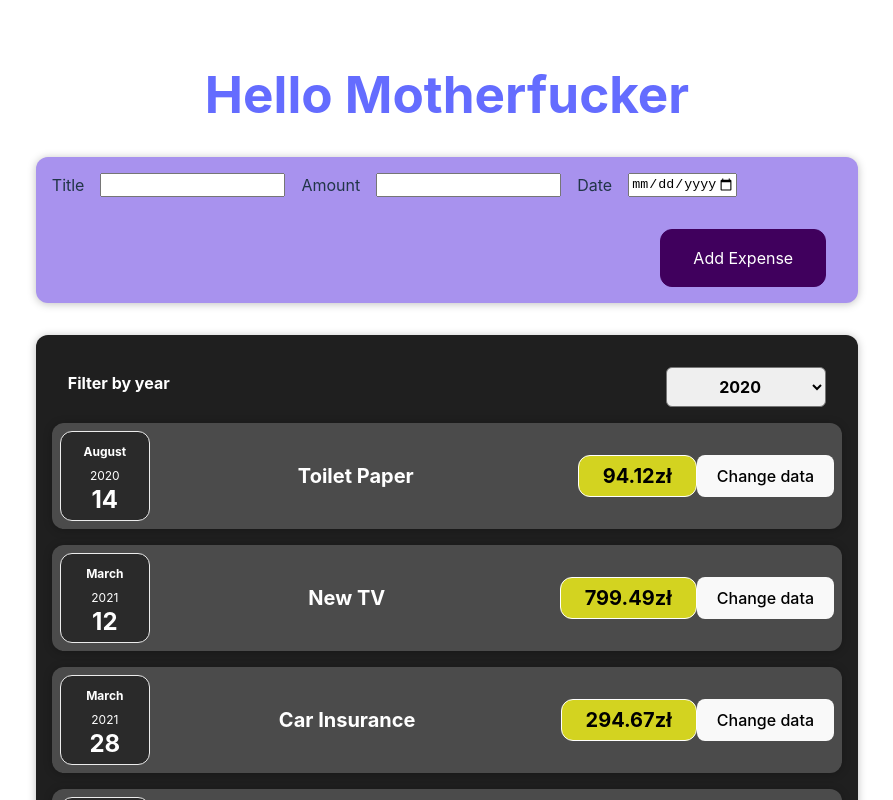
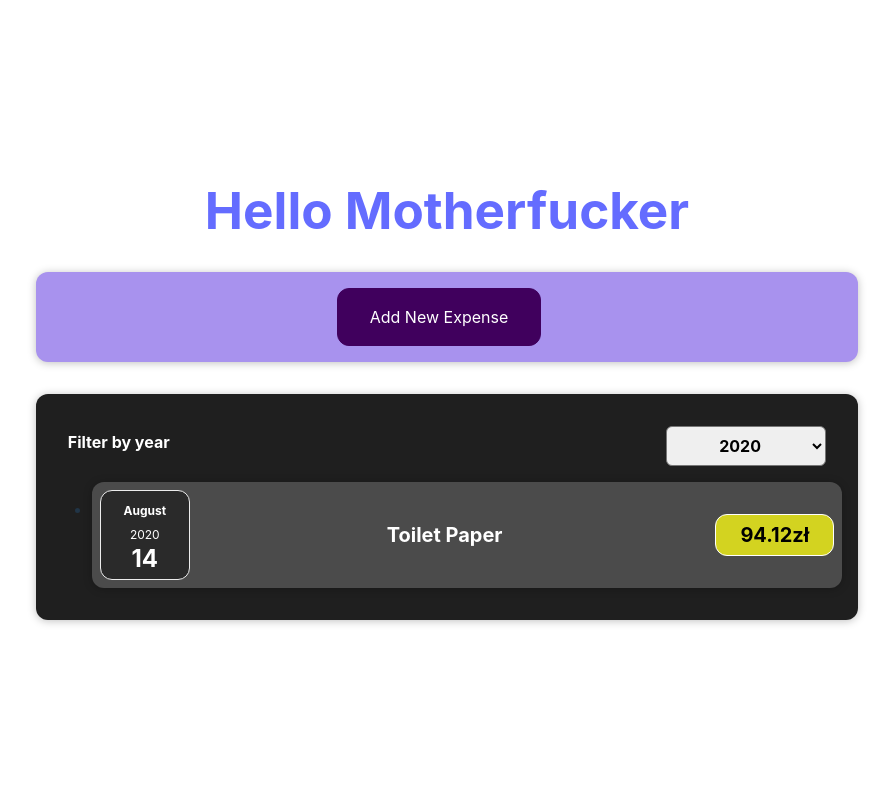
Before and after one commit to kkrywult1983/ReactApp, a React (Vite) app: page / in a window 1280 px wide. Shown: the top 800 px of the page, without its empty margins (193-1086 px from the left). Built offline with nearby package versions, Linux system fonts and the light colour scheme.

Commit message:
Add a ne button for  hiding form

```diff
--- a/package.json
+++ b/package.json
@@ -16,6 +16,12 @@
     "@types/react": "^18.0.26",
     "@types/react-dom": "^18.0.9",
     "@vitejs/plugin-react": "^3.0.0",
+    "eslint": "^8.33.0",
+    "eslint-config-standard": "^17.0.0",
+    "eslint-plugin-import": "^2.27.5",
+    "eslint-plugin-n": "^15.6.1",
+    "eslint-plugin-promise": "^6.1.1",
+    "eslint-plugin-react": "^7.32.2",
     "vite": "^4.0.0"
   }
 }
--- a/src/App.jsx
+++ b/src/App.jsx
@@ -1,12 +1,12 @@
 //  import reactLogo from './assets/react.svg'
 
 import './App.css'
+import React, { useState } from 'react'
 import Expenses from './components/Expenses/Expenses'
 import NewExpense from './components/NewExpense/NewExpense'
 import './components/UI/Card'
 
-const App = () => {
-	const expenses = [
+const DUMMY_EXPENSES = [
 	{
 		id: 'e1',
 		title: 'Toilet Paper',
@@ -28,11 +28,15 @@ const App = () => {
 	},
 ]
 
+const App = () => {
+	const [expenses, setExpenses] = useState(DUMMY_EXPENSES)
+
 	const addExpenseHandler = expense => {
-		console.log('In App.js')
-		console.log(expense)
+		setExpenses(prevExpenses => {
+			return [expense, ...prevExpenses]
+		})
 	}
-
+	console.log(expenses)
 	return (
 		<div>
 			<h1>Hello Motherfucker</h1>
--- a/src/components/Expenses/ExpenseItem.jsx
+++ b/src/components/Expenses/ExpenseItem.jsx
@@ -1,24 +1,19 @@
 import './ExpenseItem.css'
 import ExpenseDate from './ExpenseDate'
 import Card from '../UI/Card'
-import { useState } from 'react'
+import React from 'react'
 
 function ExpenseItem(props) {
-	const [title, setTitle] = useState(props.title)
-
-	const clickHandler = () => {
-		setTitle('Updated!')
-	}
-
 	return (
-		<Card className='expense-item'>
-			<ExpenseDate date={props.date} />
-			<div className='expense-item__description'>
-				<h2>{title}</h2>
-				<div className='expense-item__price'>{props.ammount}zł</div>
-			</div>
-			<button onClick={clickHandler}>Change data</button>
-		</Card>
+		<li>
+			<Card className='expense-item'>
+				<ExpenseDate date={props.date} />
+				<div className='expense-item__description'>
+					<h2>{props.title}</h2>
+					<div className='expense-item__price'>{props.amount}zł</div>
+				</div>
+			</Card>
+		</li>
 	)
 }
 
--- a/src/components/Expenses/Expenses.jsx
+++ b/src/components/Expenses/Expenses.jsx
@@ -1,29 +1,28 @@
 import Card from '../UI/Card'
 import React, { useState } from 'react'
-import ExpenseItem from './ExpenseItem'
+import './Expenses.css'
 import ExpensesFilter from './ExpensesFilter'
-import './Expenses.css'
+import ExpensesList from './ExpensesList'
 
 function Expenses(props) {
 	// console.log('Expenses:', props)
 	const [changeDate, setChangeDate] = useState('2020')
 
-	console.log({ setChangeDate })
-
 	const filterChangeHandler = selectedYear => {
-		// console.log('SelectedYear:', selectedYear)
 		setChangeDate(selectedYear)
 	}
+	const filteredExpenses = props.items.filter(expense => {
+		return expense.date.getFullYear().toString() === changeDate
+	})
+
 	return (
 		<div>
 			<Card className='expenses'>
 				<ExpensesFilter selectedDate={changeDate} onChangeDateFilter={filterChangeHandler} />
-				<ExpenseItem title={props.items[0].title} ammount={props.items[0].amount} date={props.items[0].date} />
-				<ExpenseItem title={props.items[1].title} ammount={props.items[1].amount} date={props.items[1].date} />
-				<ExpenseItem title={props.items[2].title} ammount={props.items[2].amount} date={props.items[2].date} />
-				<ExpenseItem title={props.items[3].title} ammount={props.items[3].amount} date={props.items[3].date} />
+				<ExpensesList items={filteredExpenses} />
 			</Card>
 		</div>
 	)
 }
+
 export default Expenses
--- a/src/components/Expenses/ExpensesFilter.jsx
+++ b/src/components/Expenses/ExpensesFilter.jsx
@@ -13,6 +13,7 @@ const ExpensesFilter = props => {
 			<div className='expenses-filter__control'>
 				<label>Filter by year</label>
 				<select value={props.selectedDate} onChange={submitDateHandler}>
+					<option value='2023'>2023</option>
 					<option value='2022'>2022</option>
 					<option value='2021'>2021</option>
 					<option value='2020'>2020</option>
--- /dev/null
+++ b/src/components/Expenses/ExpensesList.css
@@ -0,0 +1,8 @@
+.expense-list {
+	list-style: none;
+	padding: 0;
+}
+.expense-list__fallback {
+	color: white;
+	text-align: center;
+}
--- /dev/null
+++ b/src/components/Expenses/ExpensesList.jsx
@@ -0,0 +1,19 @@
+import React from 'react'
+import ExpenseItem from './ExpenseItem'
+import './ExpensesList.css'
+
+const ExpensesList = props => {
+	if (props.items.length === 0) {
+		return <h2 className='expenses-list__fallback'>Found no expenses.</h2>
+	} else {
+		return (
+			<ul className='expenses-list'>
+				{props.items.map(expense => (
+					<ExpenseItem key={expense.id} title={expense.title} amount={expense.amount} date={expense.date} />
+				))}
+			</ul>
+		)
+	}
+}
+
+export default ExpensesList
--- a/src/components/NewExpense/ExpenseForm.jsx
+++ b/src/components/NewExpense/ExpenseForm.jsx
@@ -70,6 +70,9 @@ const ExpenseForm = props => {
 				</div>
 			</div>
 			<div className='new-expense__actions'>
+				<button type='button' onClick={props.onCancel}>
+					Cancel
+				</button>
 				<button type='submit'>Add Expense</button>
 			</div>
 		</form>
--- a/src/components/NewExpense/NewExpense.css
+++ b/src/components/NewExpense/NewExpense.css
@@ -22,7 +22,7 @@
 
 .new-expense button:hover,
 .new-expense button:active {
-	background-color: #510674;
+	background-color: #701c97;
 	border-color: #510674;
 }
 
@@ -34,5 +34,5 @@
 
 .new-expense button.alternative:hover,
 .new-expense button.alternative:active {
-	background-color: #ddb3f8;
+	background-color: #c797e6;
 }
--- a/src/components/NewExpense/NewExpense.jsx
+++ b/src/components/NewExpense/NewExpense.jsx
@@ -1,20 +1,33 @@
 import React from 'react'
 import ExpenseForm from './ExpenseForm'
+import { useState } from 'react'
 import './NewExpense.css'
 
 const NewExpense = props => {
+	const [isEditing, setIsEditing] = useState(false)
+
 	const saveExpenseDataHandler = enteredExpenseData => {
 		const expenseData = {
+			id: Math.random().toFixed(2).toString(),
 			...enteredExpenseData,
-			id: Math.random().toFixed(2).toString(),
 		}
 
+		// console.log('EnteredEsp:data:', expenseData)
 		props.onAddExpense(expenseData)
+		stopEditingHandler()
+	}
+	const stopEditingHandler = () => {
+		setIsEditing(false)
+	}
+
+	const startEditingHandler = () => {
+		setIsEditing(true)
 	}
 
 	return (
 		<div className='new-expense'>
-			<ExpenseForm onSaveExpenseData={saveExpenseDataHandler} />
+			{!isEditing && <button onClick={startEditingHandler}>Add New Expense</button>}
+			{isEditing && <ExpenseForm onCancel={stopEditingHandler} onSaveExpenseData={saveExpenseDataHandler} />}
 		</div>
 	)
 }
```
Also changed, not shown: jsconfig.json (added, +12 -0 lines), .eslintrc.json (added), 1 other file (tests, documents, lock files or other folders). Lines whose indentation alone changed are shown as unchanged.
